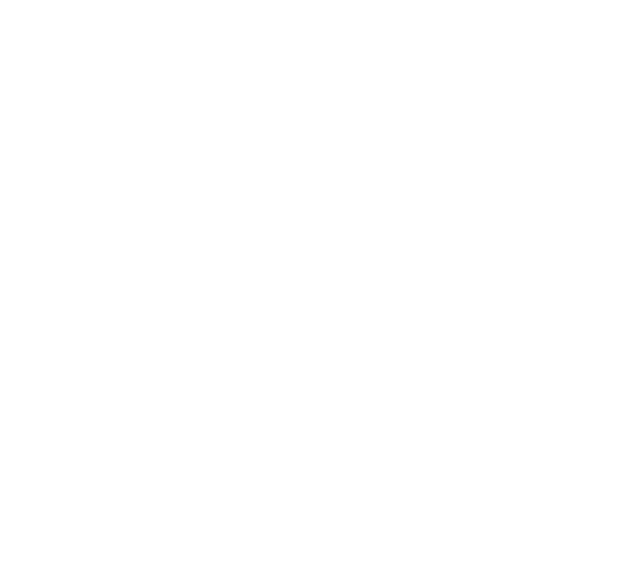
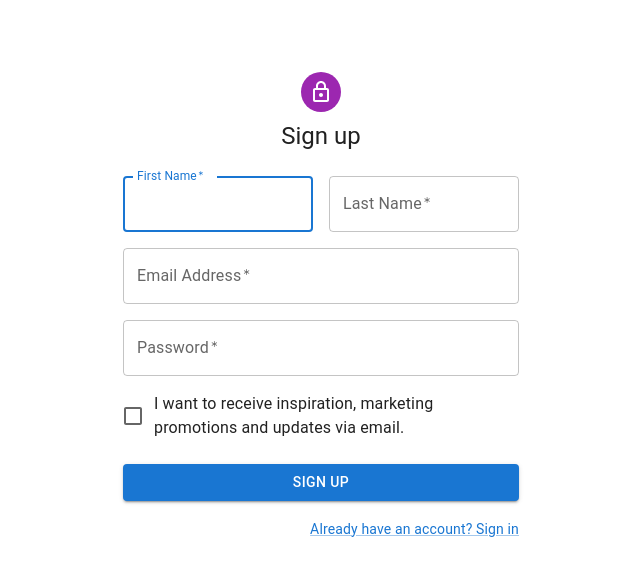
Before and after one commit to KeKeZMen/zamtrello, a React (Vite) app in the folder client/: page /register in a window 1280 px wide. Before the commit this address had no page. Shown: the top 576 px of the page, without its empty margins (319-959 px from the left). Built offline with nearby package versions, Linux system fonts and the light colour scheme.

Commit message:
added mui and login/register pages

```diff
--- a/client/package.json
+++ b/client/package.json
@@ -11,6 +11,7 @@
   "dependencies": {
     "@emotion/react": "^11.11.1",
     "@emotion/styled": "^11.11.0",
+    "@mui/icons-material": "^5.11.16",
     "@mui/material": "^5.13.5",
     "@reduxjs/toolkit": "^1.9.3",
     "axios": "^1.3.4",
--- a/client/src/App.tsx
+++ b/client/src/App.tsx
@@ -7,6 +7,7 @@
 import RequireAuth from "./hocs/requiredAuth";
 import Mainpage from "./pages/Mainpage";
 import Loginpage from "./pages/Loginpage";
+import Registerpage from "./pages/Registerpage";
 
 function App() {
   const dispatch = useAppDispatch();
@@ -27,6 +28,8 @@
       />
 
       <Route element={<Loginpage />} path="/login" />
+
+      <Route element={<Registerpage />} path="/register" />
     </Routes>
   );
 }
--- a/client/src/pages/Loginpage/index.tsx
+++ b/client/src/pages/Loginpage/index.tsx
@@ -1,9 +1,91 @@
-import React from 'react'
+import * as React from "react";
+import Avatar from "@mui/material/Avatar";
+import Button from "@mui/material/Button";
+import CssBaseline from "@mui/material/CssBaseline";
+import TextField from "@mui/material/TextField";
+import FormControlLabel from "@mui/material/FormControlLabel";
+import Checkbox from "@mui/material/Checkbox";
+import Link from "@mui/material/Link";
+import Grid from "@mui/material/Grid";
+import Box from "@mui/material/Box";
+import LockOutlinedIcon from "@mui/icons-material/LockOutlined";
+import Typography from "@mui/material/Typography";
+import Container from "@mui/material/Container";
 
-const Loginpage = () => {
+export default function Loginpage() {
+  const handleSubmit = (event: React.FormEvent<HTMLFormElement>) => {
+    event.preventDefault();
+    const data = new FormData(event.currentTarget);
+    console.log({
+      email: data.get("email"),
+      password: data.get("password"),
+    });
+  };
+
   return (
-    <div>Loginpage</div>
-  )
+    <Container component="main" maxWidth="xs">
+      <CssBaseline />
+      <Box
+        sx={{
+          marginTop: 8,
+          display: "flex",
+          flexDirection: "column",
+          alignItems: "center",
+        }}
+      >
+        <Avatar sx={{ m: 1, bgcolor: "secondary.main" }}>
+          <LockOutlinedIcon />
+        </Avatar>
+        <Typography component="h1" variant="h5">
+          Sign in
+        </Typography>
+        <Box component="form" onSubmit={handleSubmit} noValidate sx={{ mt: 1 }}>
+          <TextField
+            margin="normal"
+            required
+            fullWidth
+            id="email"
+            label="Email Address"
+            name="email"
+            autoComplete="email"
+            autoFocus
+          />
+          <TextField
+            margin="normal"
+            required
+            fullWidth
+            name="password"
+            label="Password"
+            type="password"
+            id="password"
+            autoComplete="current-password"
+          />
+          <FormControlLabel
+            control={<Checkbox value="remember" color="primary" />}
+            label="Remember me"
+          />
+          <Button
+            type="submit"
+            fullWidth
+            variant="contained"
+            sx={{ mt: 3, mb: 2 }}
+          >
+            Sign In
+          </Button>
+          <Grid container>
+            <Grid item xs>
+              <Link href="#" variant="body2">
+                Forgot password?
+              </Link>
+            </Grid>
+            <Grid item>
+              <Link href="/register" variant="body2">
+                {"Don't have an account? Sign Up"}
+              </Link>
+            </Grid>
+          </Grid>
+        </Box>
+      </Box>
+    </Container>
+  );
 }
-
-export default Loginpage
--- /dev/null
+++ b/client/src/pages/Registerpage/index.tsx
@@ -0,0 +1,112 @@
+import * as React from "react";
+import Avatar from "@mui/material/Avatar";
+import Button from "@mui/material/Button";
+import CssBaseline from "@mui/material/CssBaseline";
+import TextField from "@mui/material/TextField";
+import FormControlLabel from "@mui/material/FormControlLabel";
+import Checkbox from "@mui/material/Checkbox";
+import Link from "@mui/material/Link";
+import Grid from "@mui/material/Grid";
+import Box from "@mui/material/Box";
+import LockOutlinedIcon from "@mui/icons-material/LockOutlined";
+import Typography from "@mui/material/Typography";
+import Container from "@mui/material/Container";
+
+export default function Registerpage() {
+  const handleSubmit = (event: React.FormEvent<HTMLFormElement>) => {
+    event.preventDefault();
+    const data = new FormData(event.currentTarget);
+    console.log({
+      email: data.get("email"),
+      password: data.get("password"),
+    });
+  };
+
+  return (
+    <Container component="main" maxWidth="xs">
+      <CssBaseline />
+      <Box
+        sx={{
+          marginTop: 8,
+          display: "flex",
+          flexDirection: "column",
+          alignItems: "center",
+        }}
+      >
+        <Avatar sx={{ m: 1, bgcolor: "secondary.main" }}>
+          <LockOutlinedIcon />
+        </Avatar>
+        <Typography component="h1" variant="h5">
+          Sign up
+        </Typography>
+        <Box component="form" noValidate onSubmit={handleSubmit} sx={{ mt: 3 }}>
+          <Grid container spacing={2}>
+            <Grid item xs={12} sm={6}>
+              <TextField
+                autoComplete="given-name"
+                name="firstName"
+                required
+                fullWidth
+                id="firstName"
+                label="First Name"
+                autoFocus
+              />
+            </Grid>
+            <Grid item xs={12} sm={6}>
+              <TextField
+                required
+                fullWidth
+                id="lastName"
+                label="Last Name"
+                name="lastName"
+                autoComplete="family-name"
+              />
+            </Grid>
+            <Grid item xs={12}>
+              <TextField
+                required
+                fullWidth
+                id="email"
+                label="Email Address"
+                name="email"
+                autoComplete="email"
+              />
+            </Grid>
+            <Grid item xs={12}>
+              <TextField
+                required
+                fullWidth
+                name="password"
+                label="Password"
+                type="password"
+                id="password"
+                autoComplete="new-password"
+              />
+            </Grid>
+            <Grid item xs={12}>
+              <FormControlLabel
+                control={<Checkbox value="allowExtraEmails" color="primary" />}
+                label="I want to receive inspiration, marketing promotions and updates via email."
+              />
+            </Grid>
+          </Grid>
+          <Button
+            type="submit"
+            fullWidth
+            variant="contained"
+            sx={{ mt: 3, mb: 2 }}
+          >
+            Sign Up
+          </Button>
+          <Grid container justifyContent="flex-end">
+            <Grid item>
+              <Link href="/login" variant="body2">
+                Already have an account? Sign in
+              </Link>
+            </Grid>
+          </Grid>
+        </Box>
+      </Box>
+    </Container>
+  );
+}
```
Also changed, not shown: 1 other file (tests, documents, lock files or other folders).
